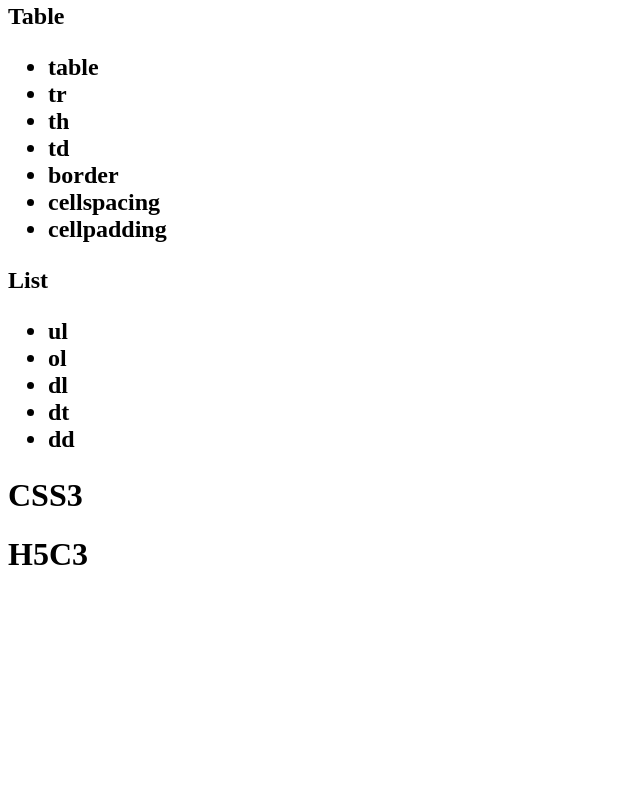
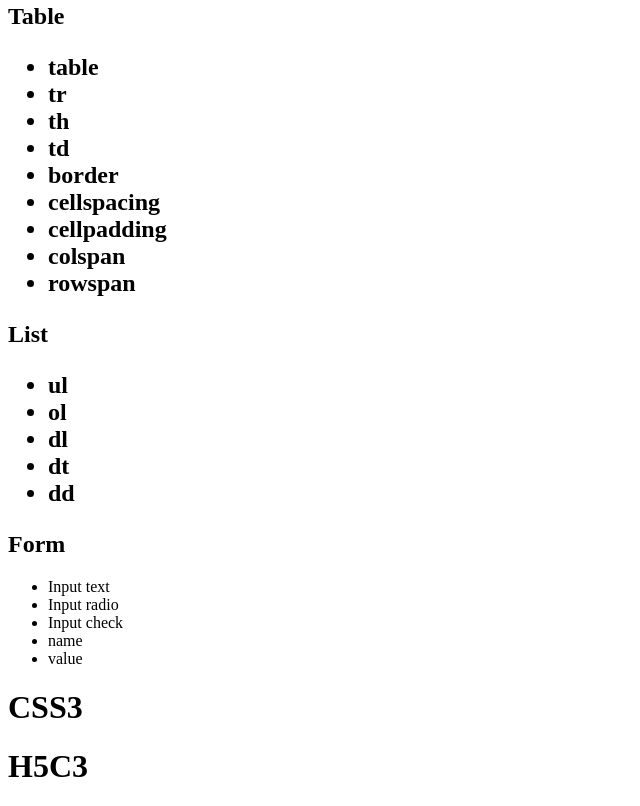
Before and after one commit to simon866/simon866.github.io, a plain HTML site: page index.html in a window 1280 px wide. Shown: the part 807-1613 px from the top of the page, without its empty margins (0-640 px from the left). Before the commit the page ends 1401 px from the top, so only its background shows below. Drawn offline with Linux system fonts and the light colour scheme.

Commit message:
Update index.html

```diff
--- a/index.html
+++ b/index.html
@@ -36,6 +36,8 @@
         <li>border</li>
         <li>cellspacing</li>
         <li>cellpadding</li>
+        <li>colspan</li>
+        <li>rowspan</li>
       </ul>
     <h2>List<h2>
       <ul>
@@ -45,6 +47,14 @@
         <li>dt</li>
         <li>dd</li>
       </ul>
+      <h2>Form</h2>
+      <ul>
+        <li>Input text</li>
+        <li>Input radio</li>
+        <li>Input check</li>
+        <li>name</li>
+        <li>value</li>
+      </ul>
     <h1>CSS3</h1>
     <h1>H5C3</h1>
   </body>
```
